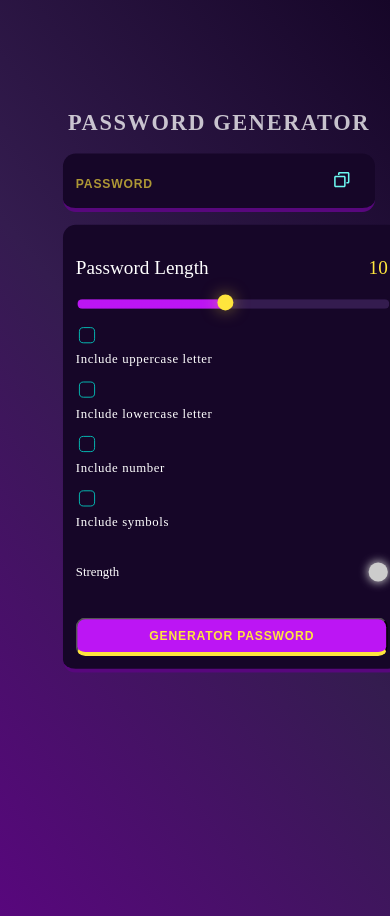
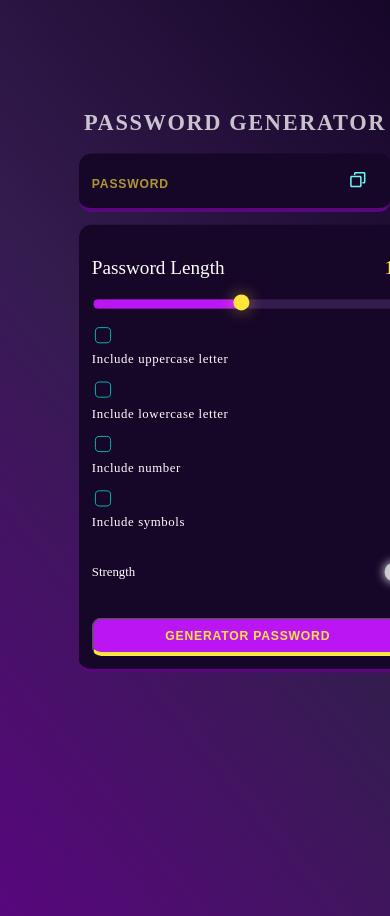
Before and after one commit to saifjawed/securepass, a plain HTML site: page index.html in a window 390 px wide. Shown: the top 916 px of the page. Drawn offline with Linux system fonts and the light colour scheme.

Commit message:
Update styles.css

```diff
--- a/styles.css
+++ b/styles.css
@@ -293,6 +293,7 @@ h1{
         padding: 1rem;
         transform: scale(0.8);
         transform-origin: top center;
+        margin-left: 1.5rem;
     }
 
     h1 {
```
